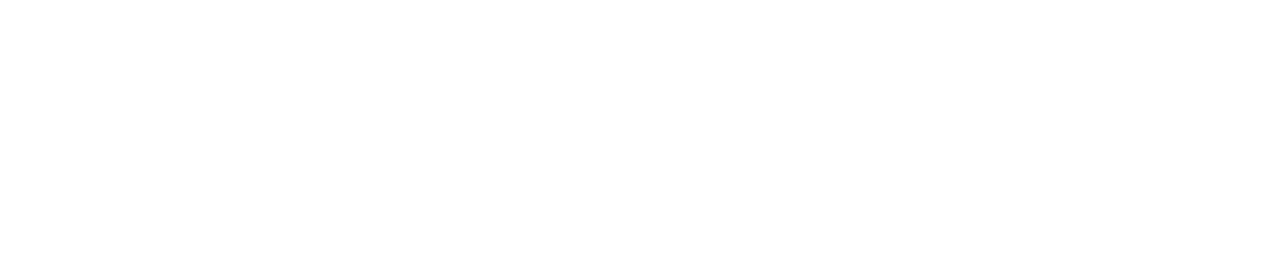
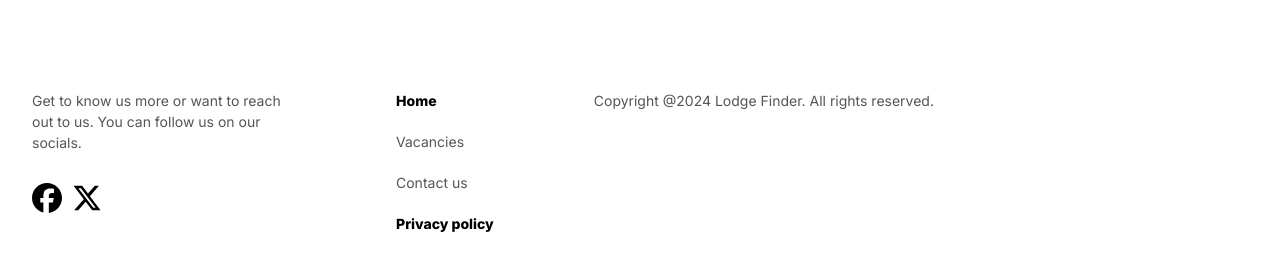
Before and after one commit to Ikem-coded-it/lodge-finder, a Next.js app: page / in a window 1280 px wide. Shown: the part 3123-3393 px from the top of the page. Before the commit the page ends 3143 px from the top, so only its background shows below. Built offline with nearby package versions, Linux system fonts and the light colour scheme.

Commit message:
feat: finished footer

```diff
--- a/app/page.tsx
+++ b/app/page.tsx
@@ -4,7 +4,8 @@
 import Features from "@/app/ui/Home/Features";
 import OurStory from "@/app/ui/Home/OurStory";
 import Testimonial from "@/app/ui/Home/Testimonial/index";
-import Location from "@/app/ui/Home/Location"
+import Location from "@/app/ui/Home/Location";
+import Footer from "@/app/ui/Footer";
 
 export default function Page() {
   return (
@@ -16,6 +17,7 @@
       <OurStory/>
       <Testimonial/>
       <Location/>
+      <Footer/>
     </main>
   )
 }
--- /dev/null
+++ b/app/ui/Footer.tsx
@@ -0,0 +1,59 @@
+'use client';
+
+import Link from "next/link";
+import { FaFacebook } from "react-icons/fa6";
+import { FaXTwitter } from "react-icons/fa6";
+import clsx from "clsx";
+import { usePathname } from "next/navigation";
+
+const links = [
+  {text: "Home", href: "/"},
+  {text: "Vacancies", href: "/vacancies"},
+  {text: "Contact us", href: "/contact-us"},
+  {text: "Privacy policy", href: "/"},
+]
+
+export default function Footer() {
+  const pathname = usePathname();
+
+  return (
+    <footer className="w-[94vw] md:w-[95vw] h-fit flex flex-col lg:flex-row items-start justify-start gap-[50px] lg:gap-[100px] my-[50px] bg-whiteBg-default pt-[20px]">
+      <div className="flex flex-col items-start justify-start gap-[30px]">
+        <p className="w-[264px] text-[14px] text-lightFont-default text-left">
+          Get to know us more or want to reach out to us. You can follow us on our socials.
+        </p>
+
+        <div className="flex justify-start items-center gap-[10px]">
+          <Link href="/">
+            <FaFacebook size="30px" color="#000000" />
+          </Link>
+
+          <Link href="/">
+            <FaXTwitter size="30px" color="#000000" />
+          </Link>
+        </div>
+      </div>
+
+      <div className="flex flex-col items-start justify-start gap-[20px]">
+        {links.map((link, index) => {
+          return (
+            <Link
+            key={link.text}
+            href={link.href}
+            className={clsx(
+              {'text-darkFont-default font-[800]': pathname === link.href},
+              "text-[14px]"
+            )}
+            >
+              {link.text}
+            </Link>
+          )
+        })}
+      </div>
+
+      <p className="text-lightFont-default text-[14px]">
+        Copyright @{new Date().getFullYear()} Lodge Finder. All rights reserved.
+      </p>
+    </footer>
+  )
+}
```
